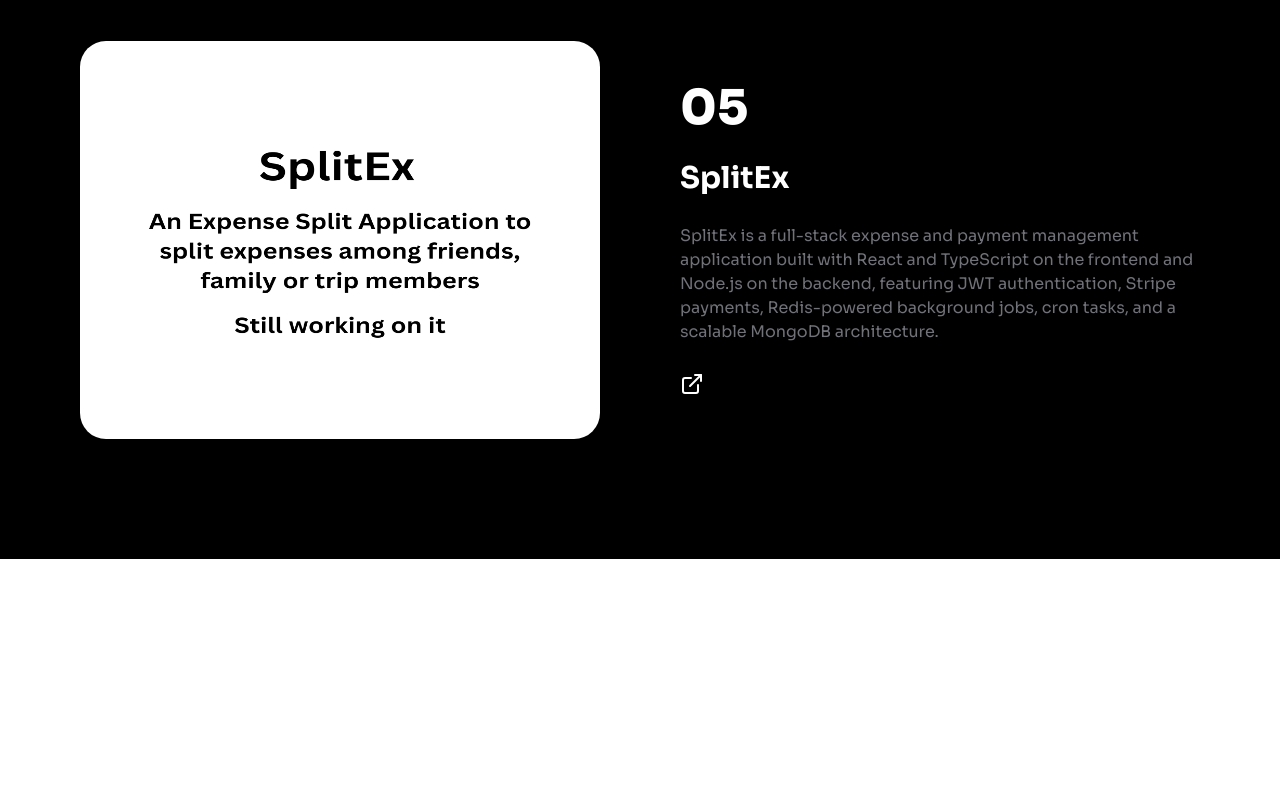
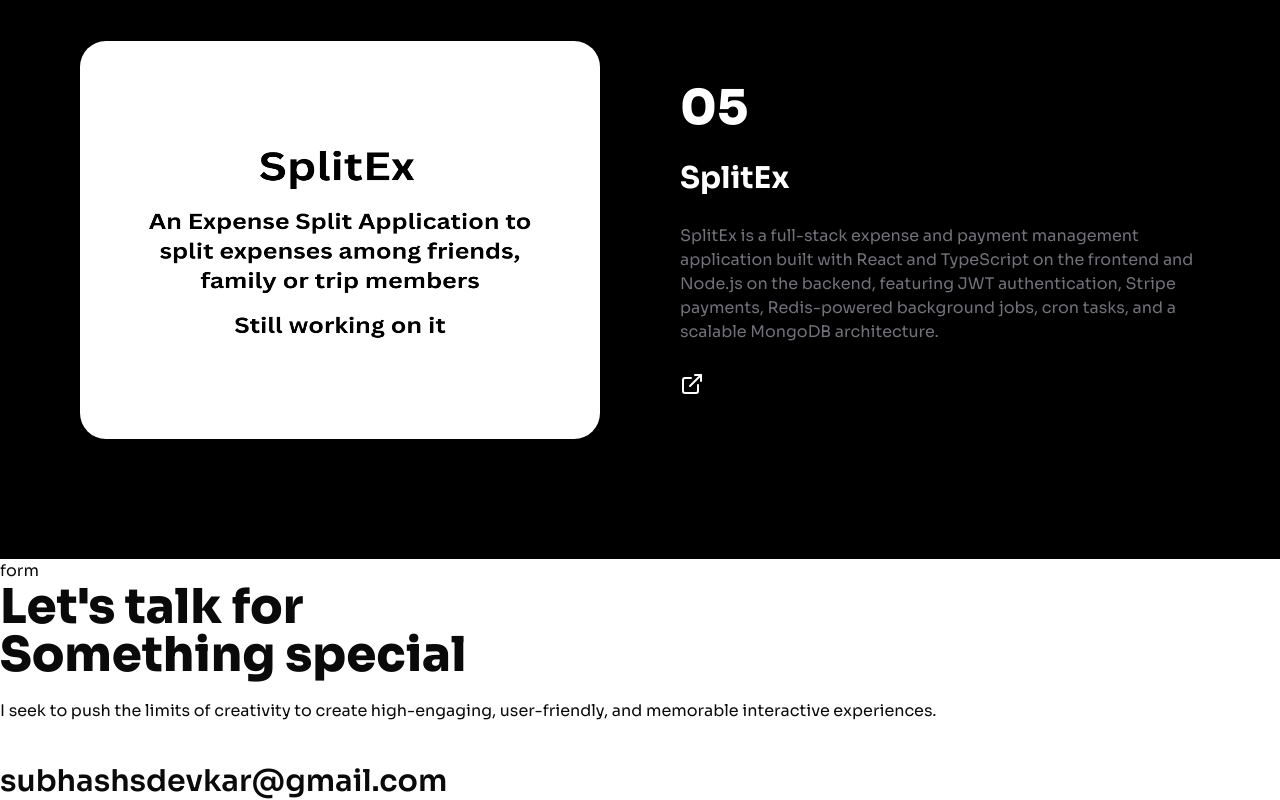
Before and after one commit to subhashdevkar/my-portfolio, a React (Vite) app: page / in a window 1280 px wide. Shown: the part 4890-5690 px from the top of the page. Before the commit the page ends 5449 px from the top, so only its background shows below. Built offline with nearby package versions, Linux system fonts and the light colour scheme.

Commit message:
feat: letsConnects

```diff
--- /dev/null
+++ b/src/components/LetsConnect/LetsConnect.tsx
@@ -0,0 +1,22 @@
+
+const LetsConnect = () => {
+    return (
+        <div>
+            <div>form</div>
+            <div className="space-y-10">
+                <div className="space-y-5">
+                    <div className="text-5xl font-extrabold">
+                        Let's <span className="">talk</span> for <br />
+                        Something special
+                    </div>
+                    <p>I seek to push the limits of creativity to create high-engaging, user-friendly,
+                        and memorable interactive experiences.
+                    </p>
+                </div>
+                <p className="text-3xl font-semibold">subhashsdevkar@gmail.com</p>
+            </div>
+        </div>
+    )
+}
+
+export default LetsConnect
--- a/src/index.css
+++ b/src/index.css
@@ -127,3 +127,7 @@
 .font-sora {
   font-family: 'Sora', sans-serif;
 }
+.text-outliner {
+  -webkit-text-stroke: 4px black;
+  color: white;
+}
--- a/src/pages/Home.tsx
+++ b/src/pages/Home.tsx
@@ -2,6 +2,7 @@
 // import Experience from "@/components/Experience"
 // import Main from "@/components/Main"
 import AboutMe from "@/components/AboutMe/AboutMe"
+import LetsConnect from "@/components/LetsConnect/LetsConnect"
 import MyExperience from "@/components/MyExperience/MyExperience"
 import Myskills from "@/components/MySkills/Myskills"
 import Navbar from "@/components/Navbar"
@@ -19,6 +20,7 @@
                 <MyExperience />
                 <AboutMe />
                 <Projects />
+                <LetsConnect />
                 {/* <TechStacks /> */}
                 {/* <Works /> */}
                 {/* <Experience /> */}
```
